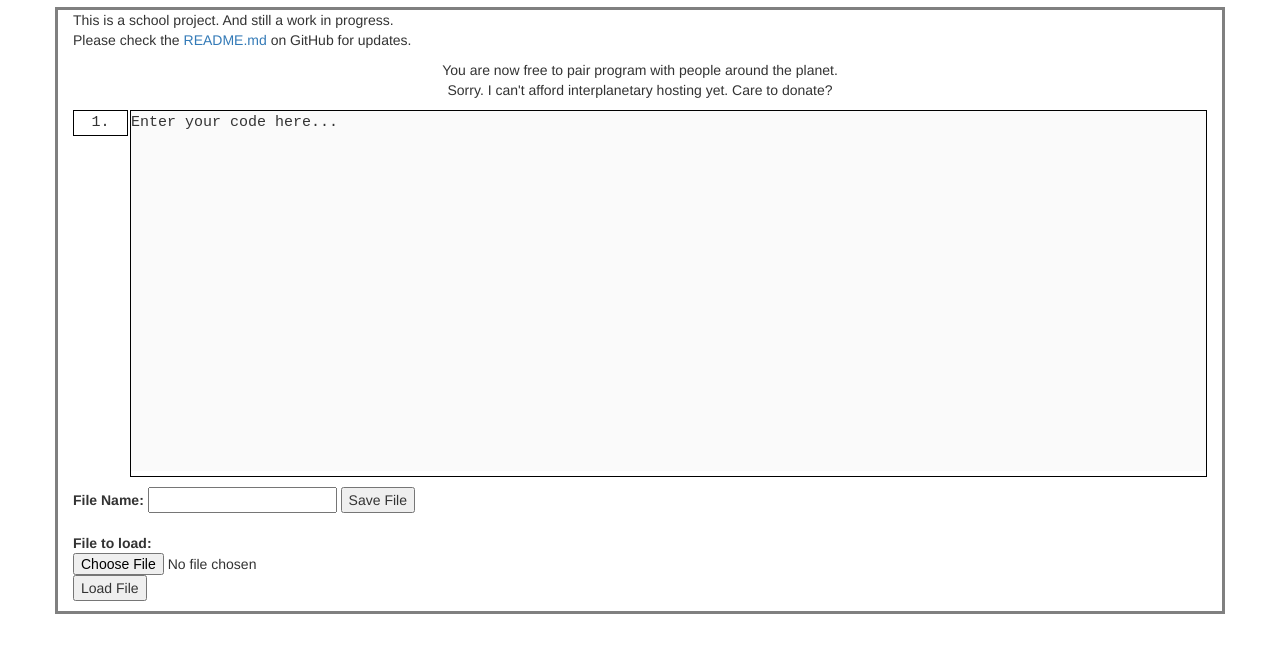
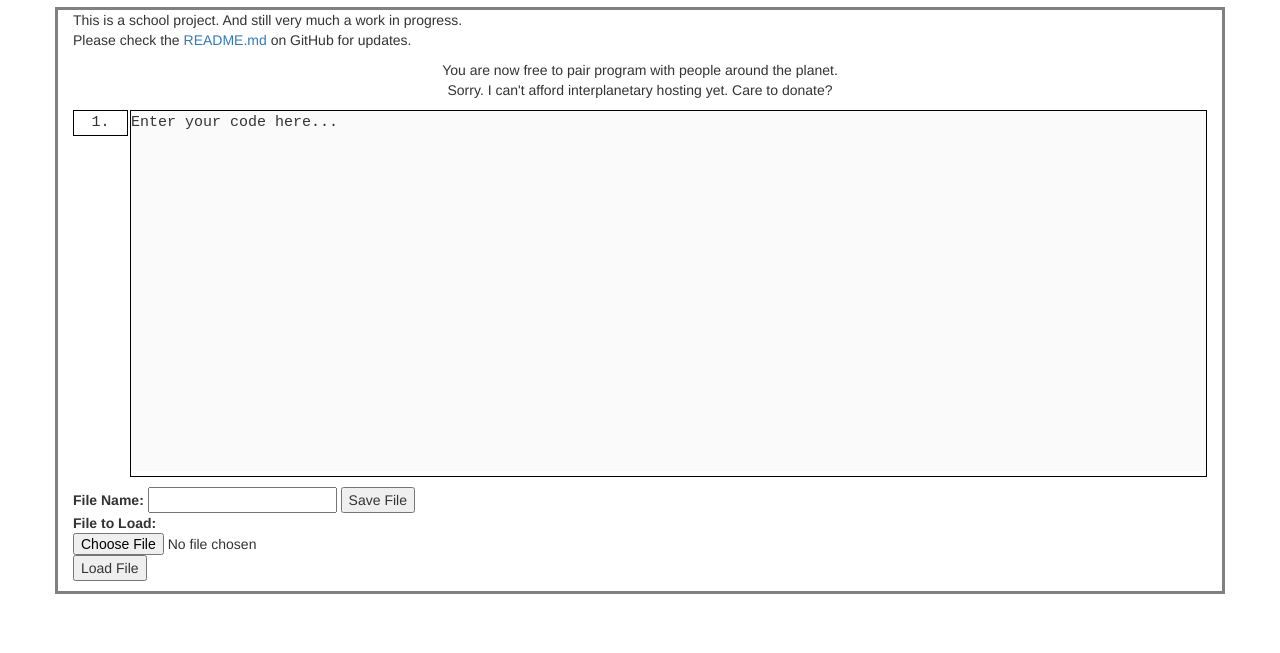
Before and after one commit to TimBiden/Pair-Programming, a website: page index.html in a window 1280 px wide. Shown: the part 63-716 px from the top of the page. Drawn offline with nearby package versions, Linux system fonts and the light colour scheme.

Commit message:
Verbiage.

```diff
--- a/index.html
+++ b/index.html
@@ -15,7 +15,7 @@
 
   <section class="container">
     <div>
-      <p>This is a school project. And still a work in progress.<br>Please check the <a target="_blank" href="https://github.com/TimBiden/Pair-Programming/blob/master/README.md">README.md</a> on GitHub for updates.</p>
+      <p>This is a school project. And still very much a work in progress.<br>Please check the <a target="_blank" href="https://github.com/TimBiden/Pair-Programming/blob/master/README.md">README.md</a> on GitHub for updates.</p>
     </div>
 
     <div id="CodingMessage">
@@ -36,12 +36,13 @@
 
     <!-- Begin file save -->
     <p> </p>
-    <div id="FileButtons">
-      <strong>File Name:</strong> <input id='fileNameTextBox'></input> <button onclick='saveTextAsFile()'>Save File</button>
-      <br> <br>
-      <strong>File to load:</strong> <input type='file' id='fileToLoad'></input> <button onclick='loadFile()'>Load File</button>
+    <div>
+      <strong>File Name:</strong> <input type='text' id='fileNameTextBox'> <button onclick='saveTextAsFile()'>Save File</button>
     </div>
-    <p> </p>
+    <!-- Begin file load -->
+    <div style="display: inline">
+      <strong>File to Load:</strong> <input type='file' id='fileToLoad'> <button onclick='loadFile()'>Load File</button>
+    </div>
     <p> </p>
     <!-- <div class="Thanks">
       <p>Many thanks to <a target="_blank" href="https://github.com/mikebranski">Mike Branski</a> for all his help!<br>Mike, I never would have gotten this far without you!</p>
```
Also changed, not shown: 1 other file.
